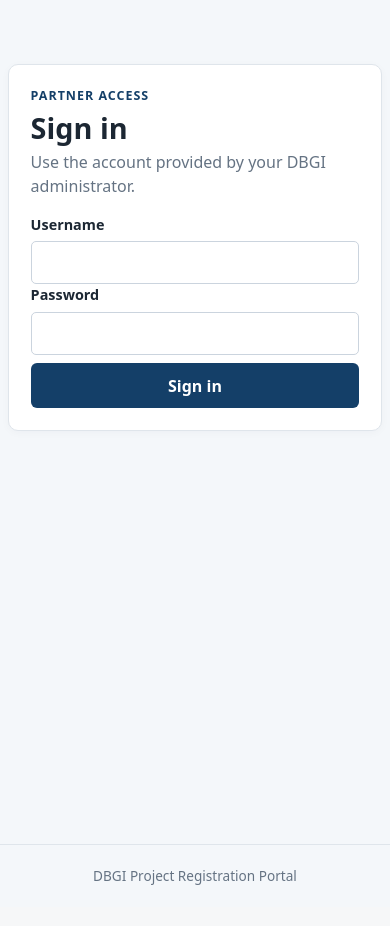
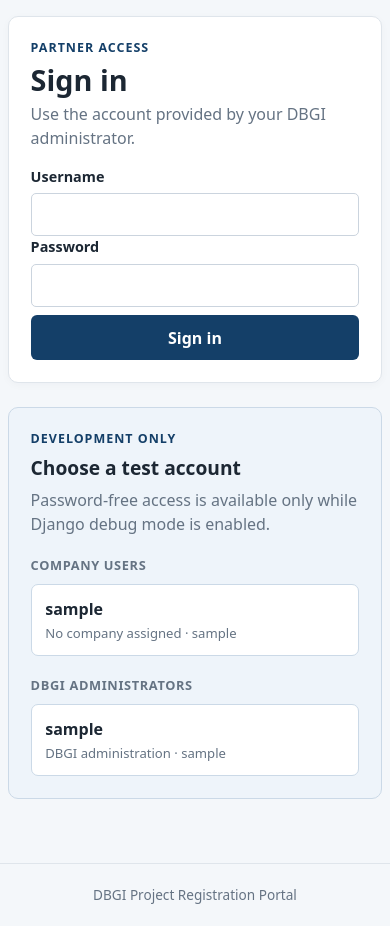
Before and after one commit to dbsuarez/dbgi-deal-registration-portal, a Django app: template templates/registration/login.html in a window 390 px wide. Shown: the part 68-994 px from the top of the page. Before the commit the page ends 953 px from the top, so only its background shows below. Run offline with Django 5.2, Linux system fonts and the light colour scheme; the template is opened without the code that fills it: most values are stand-ins (such as "Sample title", 1, 10 or a date in 2020); form fields are guessed from the names that the template uses.

Commit message:
Add development account chooser

```diff
--- a/config/settings.py
+++ b/config/settings.py
@@ -156,7 +156,7 @@ USE_TZ = True
 # Static files (CSS, JavaScript, Images)
 # https://docs.djangoproject.com/en/5.2/howto/static-files/
 
-STATIC_URL = "static/"
+STATIC_URL = "/static/"
 STATIC_ROOT = BASE_DIR / "staticfiles"
 STATICFILES_BACKEND = (
     "whitenoise.storage.CompressedManifestStaticFilesStorage"
--- a/config/urls.py
+++ b/config/urls.py
@@ -22,6 +22,7 @@ from django.http import JsonResponse
 from django.urls import include, path
 
 from registrations.api import api
+from registrations.views import DevelopmentLoginView, development_login
 
 
 def health_check(request):
@@ -37,9 +38,10 @@ urlpatterns = [
     path("admin/", admin.site.urls),
     path(
         "accounts/login/",
-        auth_views.LoginView.as_view(template_name="registration/login.html"),
+        DevelopmentLoginView.as_view(),
         name="login",
     ),
+    path("accounts/debug-login/", development_login, name="development-login"),
     path("accounts/logout/", auth_views.LogoutView.as_view(), name="logout"),
     path("", include("registrations.urls")),
 ]
--- a/frontend/vite.config.ts
+++ b/frontend/vite.config.ts
@@ -10,6 +10,7 @@ export default defineConfig({
       "/accounts": "http://127.0.0.1:8000",
       "/admin": "http://127.0.0.1:8000",
       "/attachments": "http://127.0.0.1:8000",
+      "/static": "http://127.0.0.1:8000",
     },
   },
 });
--- a/registrations/static/registrations/app.css
+++ b/registrations/static/registrations/app.css
@@ -55,7 +55,19 @@ h2 { margin-bottom: 1rem; font-size: 1.2rem; }
   border-radius: 10px;
   box-shadow: 0 2px 8px #12263a08;
 }
-.auth-card { max-width: 430px; margin: 4rem auto; }
+.auth-layout { max-width: 430px; margin: 4rem auto; }
+.auth-layout.has-debug-login { max-width: 920px; display: grid; grid-template-columns: minmax(0, 1fr) minmax(0, 1fr); gap: 1.5rem; align-items: start; }
+.auth-card { margin: 0; }
+.debug-login { padding: 1.35rem; background: #eef4fa; border: 1px solid #cbd9e7; border-radius: 10px; }
+.debug-login h2 { margin-bottom: .35rem; }
+.debug-account-group { margin-top: 1.25rem; }
+.debug-account-group h3 { margin: 0 0 .55rem; font-size: .8rem; color: var(--muted); letter-spacing: .05em; text-transform: uppercase; }
+.debug-account-list { display: grid; gap: .55rem; }
+.debug-account-list form { margin: 0; }
+.debug-account { width: 100%; display: flex; flex-direction: column; gap: .15rem; padding: .75rem .85rem; border: 1px solid #cbd9e7; border-radius: 7px; color: var(--ink); background: var(--surface); text-align: left; font: inherit; cursor: pointer; }
+.debug-account:hover { border-color: var(--brand); background: #f9fcff; }
+.debug-account:focus-visible { outline: 3px solid #143f6840; outline-offset: 2px; }
+.debug-account span { color: var(--muted); font-size: .82rem; }
 .field-grid { display: grid; grid-template-columns: repeat(2, minmax(0, 1fr)); gap: 1rem; }
 .field { min-width: 0; display: flex; flex-direction: column; gap: .35rem; }
 .field label { font-size: .9rem; font-weight: 700; }
@@ -142,6 +154,7 @@ tbody tr:last-child td { border-bottom: 0; }
   .field-grid, .repeat-row, .detail-grid { grid-template-columns: 1fr; }
   .span-two, .row-actions { grid-column: auto; }
   .form-section { padding: 1rem; }
+  .auth-layout, .auth-layout.has-debug-login { margin: 1rem auto; grid-template-columns: 1fr; }
   .dialog-heading, .dialog-fields, .dialog-actions { padding-left: 1rem; padding-right: 1rem; }
   .dialog-actions { flex-wrap: wrap; }
 }
--- a/templates/registration/login.html
+++ b/templates/registration/login.html
@@ -1,6 +1,7 @@
 {% extends "base.html" %}
 {% block title %}Sign in | DBGI Project Registration{% endblock %}
 {% block content %}
+<div class="auth-layout{% if development_company_users or development_admin_users %} has-debug-login{% endif %}">
   <section class="auth-card">
     <p class="eyebrow">Partner access</p>
     <h1>Sign in</h1>
@@ -20,4 +21,51 @@
       <button class="button primary full-width" type="submit">Sign in</button>
     </form>
   </section>
+
+  {% if development_company_users or development_admin_users %}
+    <aside class="debug-login" aria-labelledby="debug-login-heading">
+      <p class="eyebrow">Development only</p>
+      <h2 id="debug-login-heading">Choose a test account</h2>
+      <p class="muted">Password-free access is available only while Django debug mode is enabled.</p>
+
+      {% if development_company_users %}
+        <section class="debug-account-group" aria-labelledby="company-accounts-heading">
+          <h3 id="company-accounts-heading">Company users</h3>
+          <div class="debug-account-list">
+            {% for account in development_company_users %}
+              <form method="post" action="{% url 'development-login' %}">
+                {% csrf_token %}
+                <input type="hidden" name="username" value="{{ account.username }}">
+                <input type="hidden" name="next" value="{{ next }}">
+                <button class="debug-account" type="submit">
+                  <strong>{{ account.get_full_name|default:account.username }}</strong>
+                  <span>{{ account.company.name|default:"No company assigned" }} · {{ account.username }}</span>
+                </button>
+              </form>
+            {% endfor %}
+          </div>
+        </section>
+      {% endif %}
+
+      {% if development_admin_users %}
+        <section class="debug-account-group" aria-labelledby="admin-accounts-heading">
+          <h3 id="admin-accounts-heading">DBGI administrators</h3>
+          <div class="debug-account-list">
+            {% for account in development_admin_users %}
+              <form method="post" action="{% url 'development-login' %}">
+                {% csrf_token %}
+                <input type="hidden" name="username" value="{{ account.username }}">
+                <input type="hidden" name="next" value="{{ next }}">
+                <button class="debug-account" type="submit">
+                  <strong>{{ account.get_full_name|default:account.username }}</strong>
+                  <span>DBGI administration · {{ account.username }}</span>
+                </button>
+              </form>
+            {% endfor %}
+          </div>
+        </section>
+      {% endif %}
+    </aside>
+  {% endif %}
+</div>
 {% endblock %}
```
Also changed, not shown: registrations/tests.py (+28 -0 lines), registrations/views.py (+42 -2 lines). Lines whose indentation alone changed are shown as unchanged.
